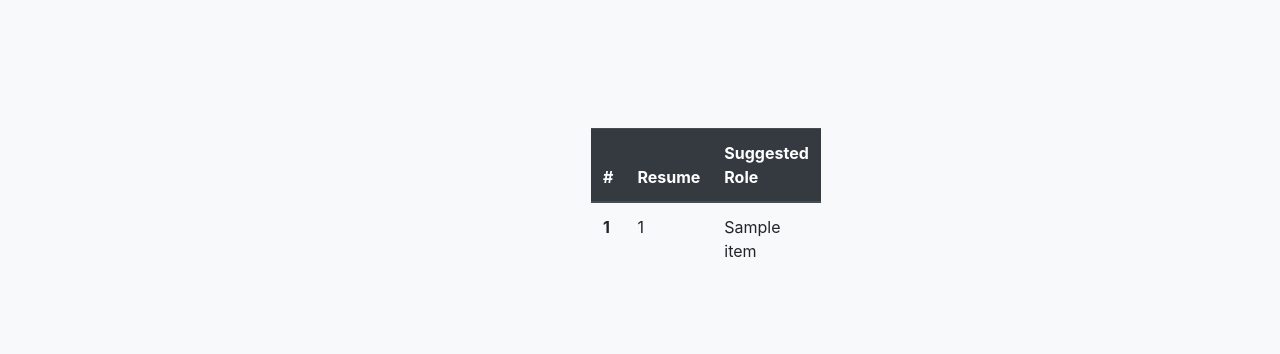
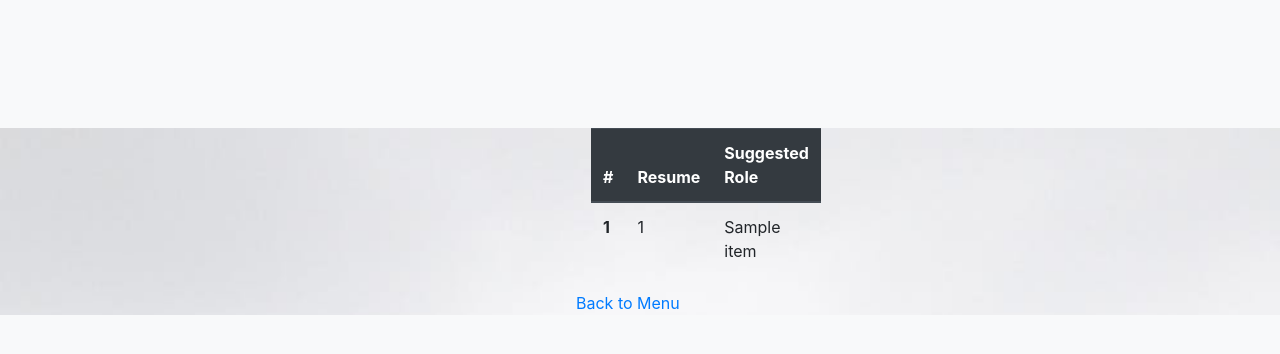
Before and after one commit to XiaoyanYang2008/IRS-MRS-F2M2HRSystem, a Flask app: template webapp/templates/classifierResult.html in a window 1280 px wide. Shown: the top 354 px of the page. Run offline with Flask 2, Linux system fonts and the light colour scheme; the template is opened without the code that fills it: most values are stand-ins (such as "Sample title", 1, 10 or a date in 2020); parts of the project's set-up code (start-up, migrations or seed data) failed here and were passed over; some libraries are stand-ins or nearby versions.

Commit message:
Add background and "Return to Main Menu" link

```diff
--- a/webapp/templates/classifierResult.html
+++ b/webapp/templates/classifierResult.html
@@ -8,7 +8,7 @@
     <title>F2M2 HR system</title>
 </head>
 <body class="bg-light">
-
+<div class="view" style="background-image: url('/resources/pexels-photo-2936832.jpeg'); background-repeat: no-repeat; background-size: cover; background-position: top center;">
 <div class="mx-auto" style="width: 10%;margin-top: 10% !important;">
 <div class="container">
 <table class="table">
@@ -32,6 +32,7 @@
     {% endif %}
 </table>
 </div>
+    <div><a href="/">Back to Menu</a></div>
 </div>
 
 <script src="https://code.jquery.com/jquery-3.3.1.slim.min.js"
```
